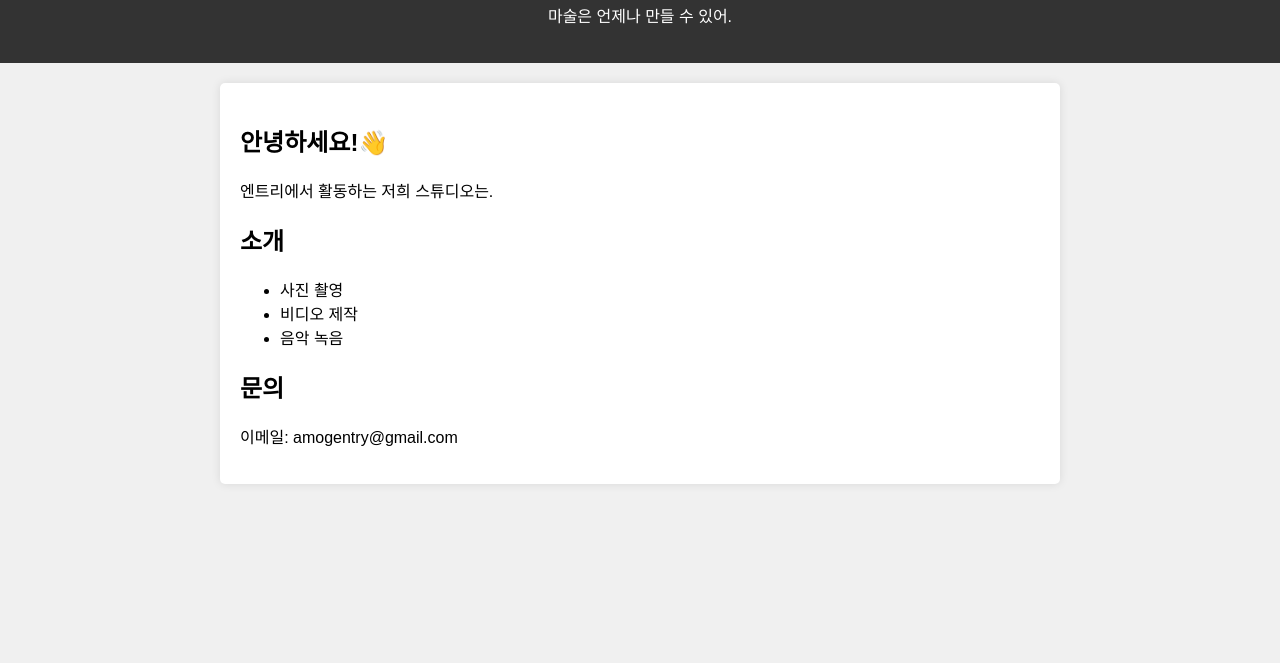
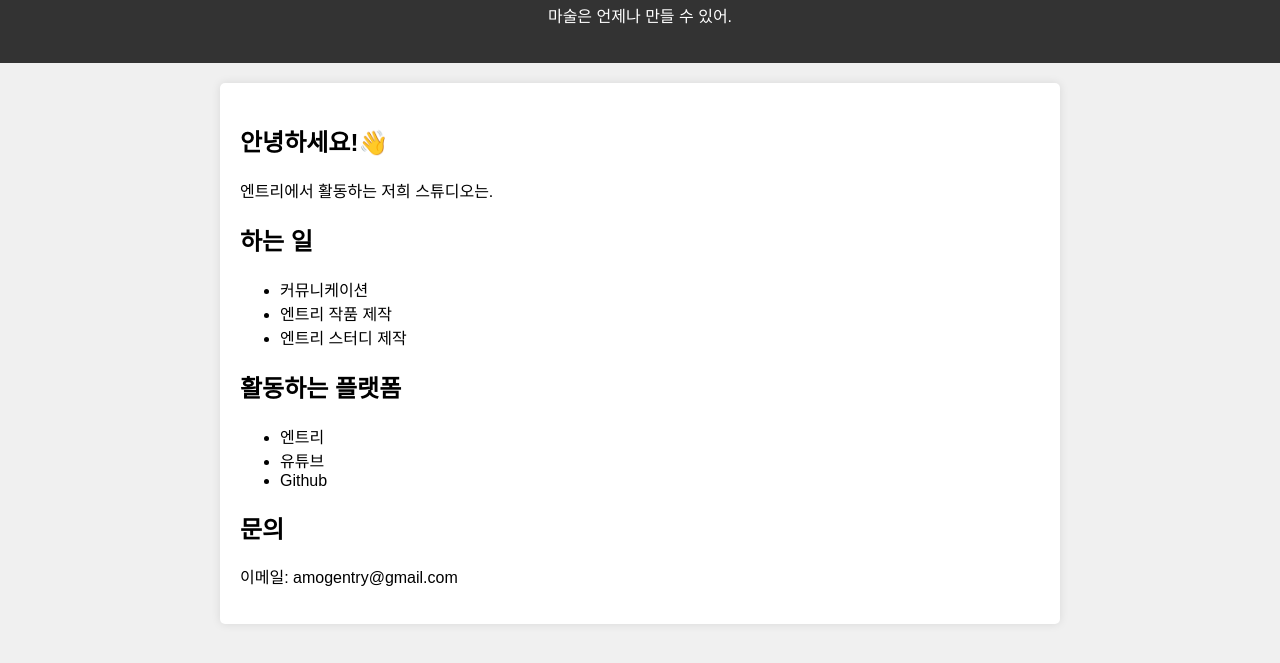
Before and after one commit to BLACKMARKSTUDIO/blackmarkstudio, a plain HTML site: page index.htm in a window 1280 px wide. Shown: the part 107-770 px from the top of the page. Drawn offline with Linux system fonts and the light colour scheme.

Commit message:
Update index.htm

```diff
--- a/index.htm
+++ b/index.htm
@@ -39,11 +39,18 @@
         <h2>안녕하세요!👋</h2>
         <p>엔트리에서 활동하는 저희 스튜디오는.</p>
 
-        <h2>소개</h2>
+        <h2>하는 일</h2>
         <ul>
-            <li>사진 촬영</li>
-            <li>비디오 제작</li>
-            <li>음악 녹음</li>
+            <li>커뮤니케이션</li>
+            <li>엔트리 작품 제작</li>
+            <li>엔트리 스터디 제작</li>
+        </ul>
+
+        <h2>활동하는 플랫폼</h2>
+        <ul>
+            <li>엔트리</li>
+            <li>유튜브</li>
+            <li>Github</li>
         </ul>
 
         <h2>문의</h2>
```
